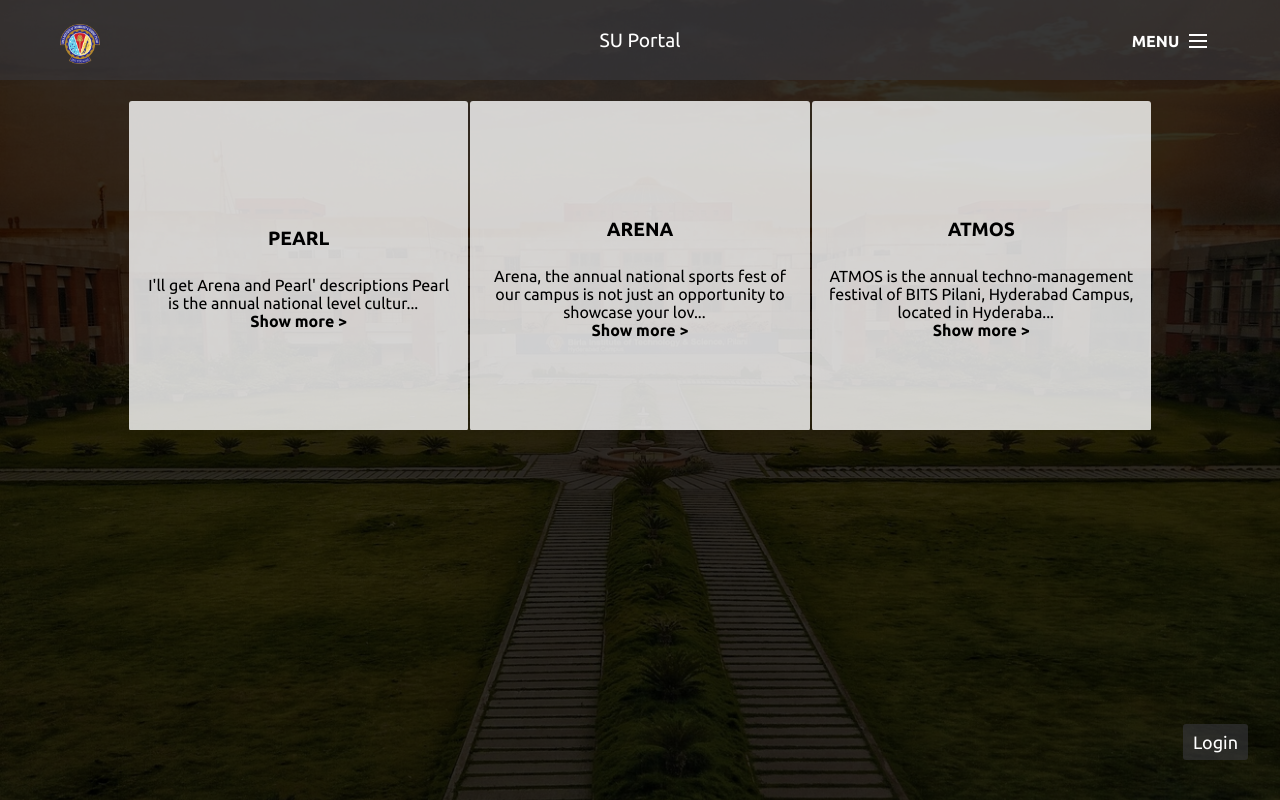
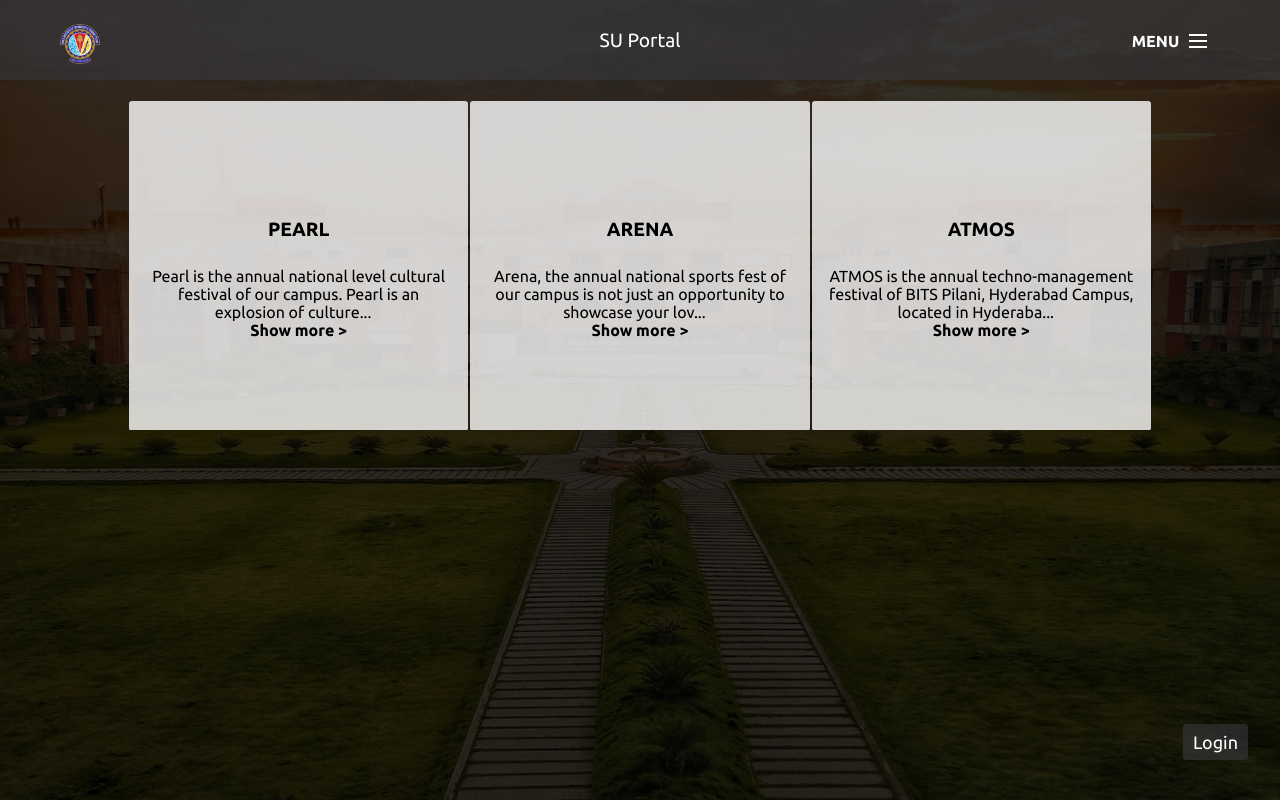
Before and after one commit to bits-su/SU-Portal, a Django app: page /aboutus/suevents/ in a window 1280 px wide. Run offline with Django 3.2, Linux system fonts and the light colour scheme; some libraries are stand-ins or nearby versions.

Commit message:
Suevents (#45)
* Add Su events

* Typo in SU events and tech assocs corrected

```diff
--- a/templates/suevents.html
+++ b/templates/suevents.html
@@ -15,8 +15,7 @@
         <div class="carde">
             <div class="content">
                 <p class="title">Pearl</p>
-                <p class="info more">I'll get Arena and Pearl' descriptions
-                    Pearl is the annual national level cultural festival of our campus. Pearl is an explosion of culture and the true representation of our campus spirit. It consists of four full days of vibrant performances, competitions, workshops, street shows;ranging from ramp walks to debates, from dance-offs to treasure hunts, there is something to always pick your interest and keep you running around. Each day ends with the crowd grooving to the plethora of professional shows we have lined up.<br><br>
+                <p class="info more">Pearl is the annual national level cultural festival of our campus. Pearl is an explosion of culture and the true representation of our campus spirit. It consists of four full days of vibrant performances, competitions, workshops, street shows;ranging from ramp walks to debates, from dance-offs to treasure hunts, there is something to always pick your interest and keep you running around. Each day ends with the crowd grooving to the plethora of professional shows we have lined up.<br><br>
 
                     Pearl has carved a niche as one of the most popular cultural fests of South India, and has witnessed some of the best pro shows, talks and mesmerizing performances till date</p>
             </div>
@@ -33,9 +32,7 @@
         <div class="carde">
             <div class="content">
                 <p class="title">ATMOS</p>
-                <p class="info more">ATMOS is the annual techno-management festival of BITS Pilani, Hyderabad Campus, located in Hyderabad, India. It is known for a wide range of events, such as workshops, quizzes, lectures, technical exhibitions and competitions. Among the notable events conducted annually during it are the national level quiz Enigma and BITS MUN Hyderabad.Started in 2012, ATMOS aims at improving the technical culture among Indian colleges as well as providing a platform to showcase their abilities. In its sixth year now, ATMOS is growing rapidly with participation from students, academicians, entrepreneurs and speakers from all over India.<br><br>
-
-                    In 2015, BITS MUN Hyderabad was organized alongside ATMOS as a collaboration and has witnessed wide engagement from students across the country. The annual Tech Expo was launched in the 5th edition-ATMOS 2016 as a platform for innovators to showcase their projects to prospective sponsors and incubators. The current edition will be held from 27 to 29 October 2017.</p>
+                <p class="info more">ATMOS is the annual techno-management festival of BITS Pilani, Hyderabad Campus, located in Hyderabad, India. It is known for a wide range of events, such as workshops, quizzes, lectures, technical exhibitions and competitions. Among the notable events conducted annually during it are the national level quiz Enigma and BITS MUN Hyderabad.Started in 2012, ATMOS aims at improving the technical culture among Indian colleges as well as providing a platform to showcase their abilities. In its sixth year now, ATMOS is growing rapidly with participation from students, academicians, entrepreneurs and speakers from all over India.</p>
             </div>
         </div>
     </div>
--- a/templates/techassoc.html
+++ b/templates/techassoc.html
@@ -117,7 +117,7 @@ When BPHC took its first breath in 2008, it was the Chemistry Department that st
         <div class="carde">
             <div class="content">
                 <p class="title">Panacea</p>
-                <p class="info more">he Department of Pharmacy hails its core strength from well-qualified faculty, some of the brightest minds of the country and good laboratory facilities. The department has been excelling with regard to the research and consultancy. Students are trained in all diverse fields of pharmacy orienting their applicability to industrial and research needs. The faculty in this department has collaborations with various Indian and Foreign Universities like, IISc, Bangalore; NIMHANS, Bangalore; NII, New Delhi; ISER, Pune; IICT, Hyderabad; IIT, Kanpur; NIH, USA; NCI, USA; Karolinska Institute, Sweden etc. It aims to become the top pharmacy school in the country with a vision to train and nurture manpower towards fundamental research in pharmacy leading to technology innovation and entrepreneurship.</p>
+                <p class="info more">The Department of Pharmacy hails its core strength from well-qualified faculty, some of the brightest minds of the country and good laboratory facilities. The department has been excelling with regard to the research and consultancy. Students are trained in all diverse fields of pharmacy orienting their applicability to industrial and research needs. The faculty in this department has collaborations with various Indian and Foreign Universities like, IISc, Bangalore; NIMHANS, Bangalore; NII, New Delhi; ISER, Pune; IICT, Hyderabad; IIT, Kanpur; NIH, USA; NCI, USA; Karolinska Institute, Sweden etc. It aims to become the top pharmacy school in the country with a vision to train and nurture manpower towards fundamental research in pharmacy leading to technology innovation and entrepreneurship.</p>
             </div>
         </div>
     </div>
```
